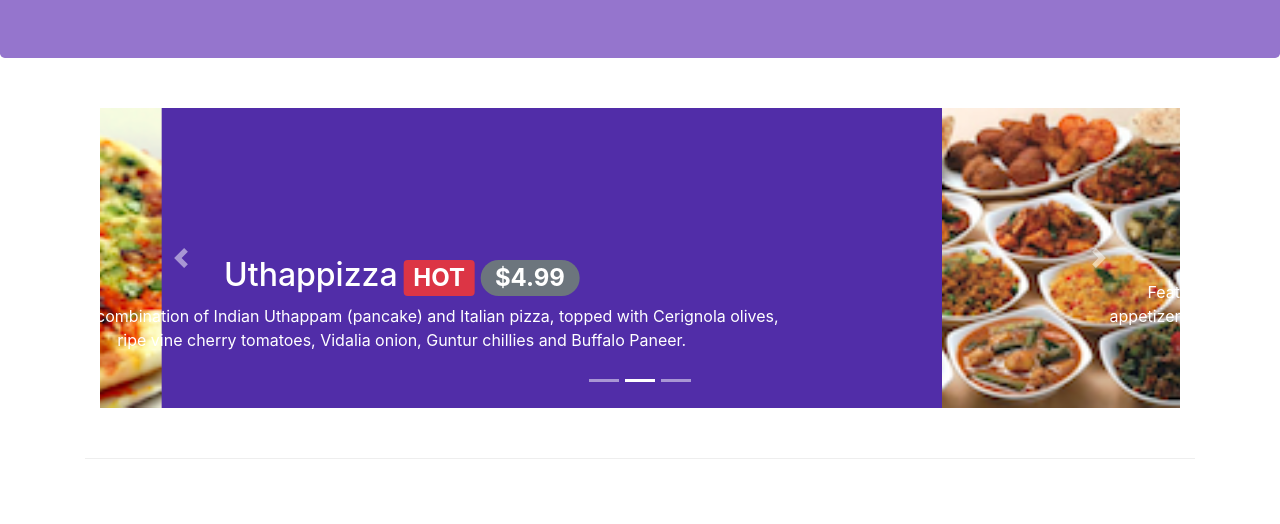
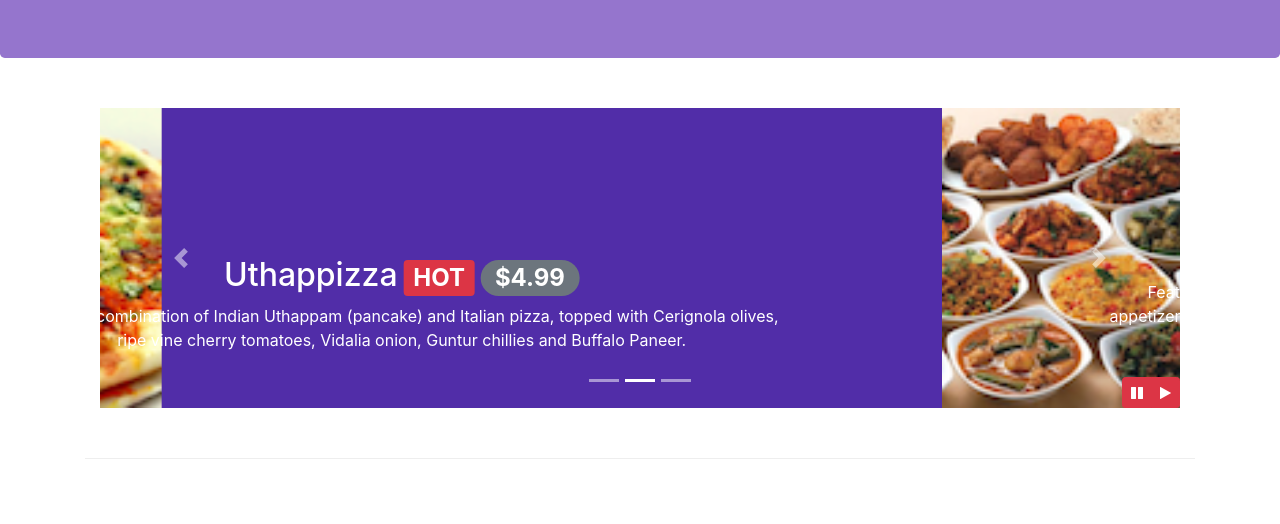
Before and after one commit to Lebin25/exercise5, a website: page index.html in a window 1280 px wide. Shown: the part 276-800 px from the top of the page. Drawn offline with nearby package versions, Linux system fonts and the light colour scheme.

Commit message:
Bootstrap JQuery

```diff
--- a/css/style.css
+++ b/css/style.css
@@ -66,3 +66,9 @@
     left: 0;
     min-height: 300px;
 }
+
+#carouselButton{
+    right: 0;
+    position: absolute;
+    bottom: 0;
+}
--- a/index.html
+++ b/index.html
@@ -23,14 +23,14 @@
             <a class="navbar-brand mr-auto" href="#"><img src="img/logo.png" height="30" width="41"></a>
             <div class="collapse navbar-collapse" id="Navbar">
                 <ul class="navbar-nav mr-auto">
-                    <li class="nav-item active"><a class="nav-link" href="#"><span class="fa fa-home"></span>Home</a>
+                    <li class="nav-item active"><a class="nav-link" href="#"><span class="fa fa-home"></span> Home</a>
                     </li>
                     <li class="nav-item"><a class="nav-link" href="./aboutus.html"><span
-                                class="fa fa-info"></span>About</a></li>
-                    <li class="nav-item"><a class="nav-link" href="#"><span class="fa fa-list fa-lg"></span>Menu</a>
+                                class="fa fa-info"></span> About</a></li>
+                    <li class="nav-item"><a class="nav-link" href="#"><span class="fa fa-list fa-lg"></span> Menu</a>
                     </li>
                     <li class="nav-item"><a class="nav-link" href="./contactus.html"><span
-                                class="fa fa-address-card fa-lg"></span>Contact</a></li>
+                                class="fa fa-address-card fa-lg"></span> Contact</a></li>
                 </ul>
                 <span class="navbar-text">
                     <a data-toggle="modal" data-target="#loginModal">
@@ -149,6 +149,14 @@
                     <a class="carousel-control-next" href="#mycarousel" role="button" data-slide="next">
                         <span class="carousel-control-next-icon"></span>
                     </a>
+                    <div class="btn-group" id="carouselButton">
+                        <button class="btn btn-danger btn-sm" id="carousel-pause">
+                            <span class="fa fa-pause"></span>
+                        </button>
+                        <button class="btn btn-danger btn-sm" id="carousel-play">
+                            <span class="fa fa-play"></span>
+                        </button>
+                    </div>
                 </div>
             </div>
         </div>
@@ -319,6 +327,15 @@
         $(document).ready(function () {
             $('[data-toggle="tooltip"]').tooltip();
         });
+        $(document).ready(function () {
+            $('#mycarousel').carousel({interval: 2000});
+            $('#carousel-pause').click(function () {
+                $('#mycarousel').carousel('pause');
+            })
+            $('#carousel-play').click(function () {
+                $('#mycarousel').carousel('cycle');
+            })
+        })
     </script>
 </body>
 
```
